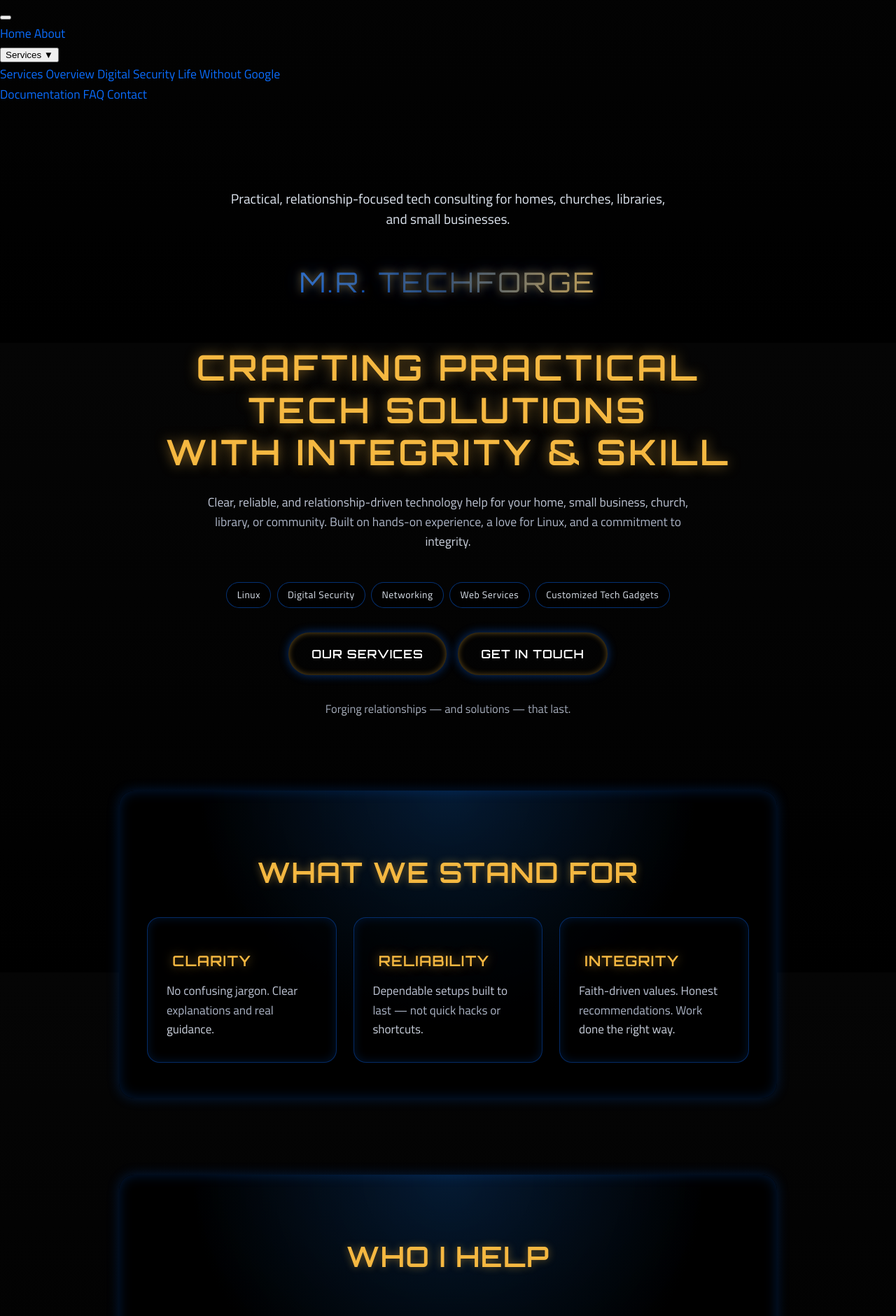
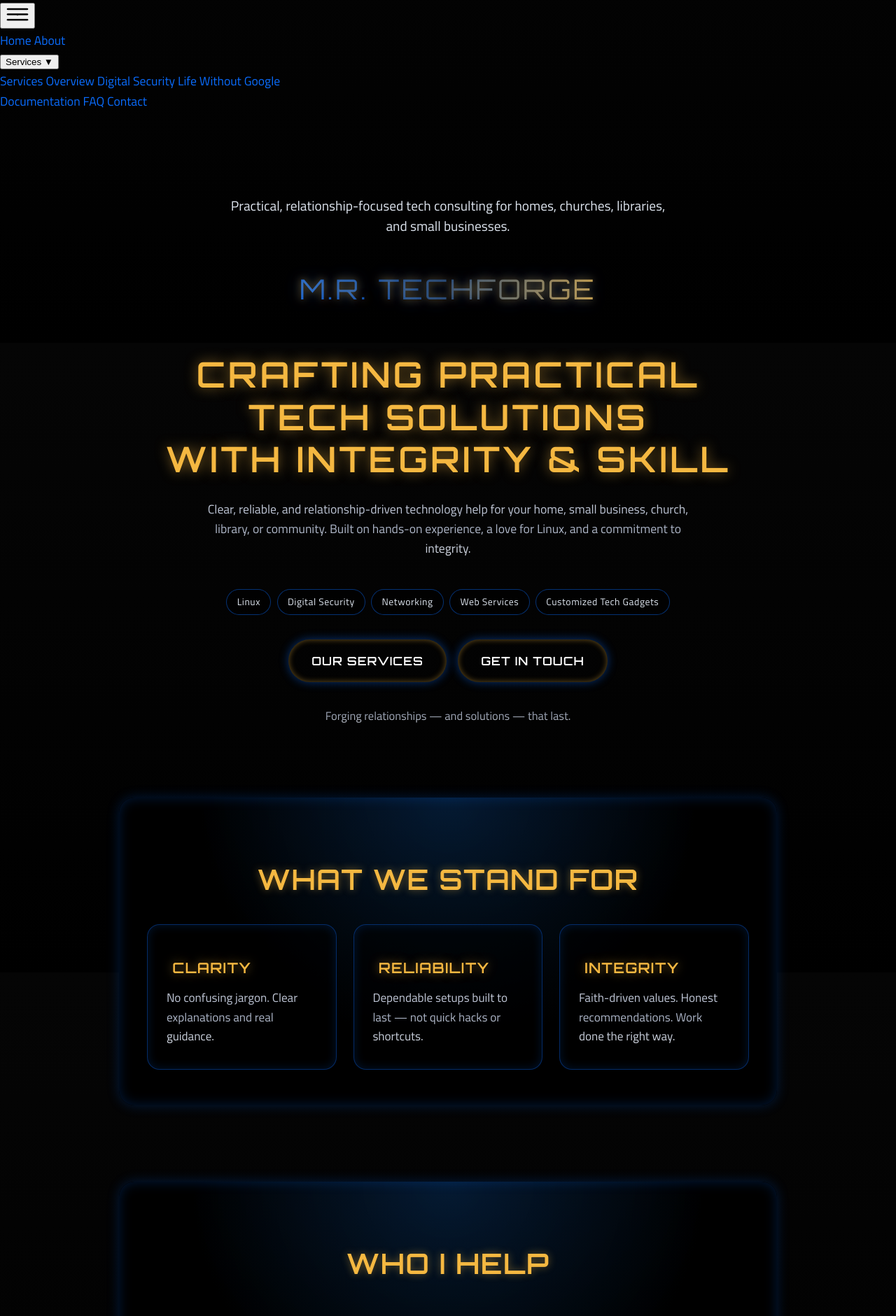
Before and after one commit to markisrt4/mrtechforge.github.io, a Jekyll site: the page built from index.md, in a window 1280 px wide. Shown: the part 410-2291 px from the top of the page at 70% size. Built offline with Jekyll 4.4.1, drawn with Linux system fonts in a browser that asks for light colours.

Commit message:
Update header.html

```diff
--- a/_includes/header.html
+++ b/_includes/header.html
@@ -1,50 +1,63 @@
 <header class="forge-header">
   <div class="header-inner">
 
-    <!-- LOGO + TITLE -->
-    <a href="{{ '/' | relative_url }}" class="logo-link">
-      <img src="{{ '/assets/images/logo_transparent.png' | relative_url }}"
+    <!-- LOGO + WORDMARK -->
+    <a href="/" class="logo-link">
+      <img src="/assets/images/logo_transparent.png"
            alt="M.R. TechForge Logo"
            class="forge-logo">
       <h1 class="forge-title">M.R. TechForge</h1>
     </a>
 
-    <!-- HAMBURGER -->
+    <!-- MOBILE HAMBURGER BUTTON -->
     <button class="nav-toggle-btn" aria-label="Toggle navigation">
-      <span></span>
+      <svg class="forge-burger" viewBox="0 0 40 28" width="34" height="28">
+        <g class="bars">
+          <rect class="bar bar-top"    x="2" y="3"  width="36" height="3" rx="2" />
+          <rect class="bar bar-middle" x="2" y="12" width="36" height="3" rx="2" />
+          <rect class="bar bar-bottom" x="2" y="21" width="36" height="3" rx="2" />
+        </g>
+        <g class="forge-spark">
+          <circle cx="20" cy="14" r="1.5" />
+        </g>
+      </svg>
     </button>
 
     <!-- NAVIGATION -->
     <nav class="forge-nav">
 
-      <a href="{{ '/' | relative_url }}">Home</a>
-      <a href="{{ '/about/' | relative_url }}">About</a>
+      <a href="/">Home</a>
+      <a href="/about/">About</a>
 
       <!-- SERVICES DROPDOWN -->
       <div class="nav-item dropdown">
 
-        <!-- Parent — clickable on mobile, label-only on desktop -->
         <button class="dropdown-parent" type="button">
           <span class="dropdown-parent-text">Services</span>
           <span class="dropdown-arrow">▼</span>
         </button>
 
         <div class="dropdown-content">
-          <a href="{{ '/services/' | relative_url }}" class="dropdown-overview">Services Overview</a>
 
-          <a href="{{ '/services/digital-security/' | relative_url }}" data-child="true">
+          <a href="/services/" class="dropdown-overview">
+            Services Overview
+          </a>
+
+          <a href="/services/digital-security/" data-child="true">
             Digital Security
           </a>
 
-          <a href="{{ '/services/digital-security/life-without-google/' | relative_url }}" data-grandchild="true">
+          <a href="/services/digital-security/life-without-google/"
+             data-grandchild="true">
             Life Without Google
           </a>
+
         </div>
       </div>
 
-      <a href="{{ '/documentation/' | relative_url }}">Documentation</a>
-      <a href="{{ '/faq/' | relative_url }}">FAQ</a>
-      <a href="{{ '/contact.html' | relative_url }}">Contact</a>
+      <a href="/documentation/">Documentation</a>
+      <a href="/faq/">FAQ</a>
+      <a href="/contact.html">Contact</a>
 
     </nav>
 
```
